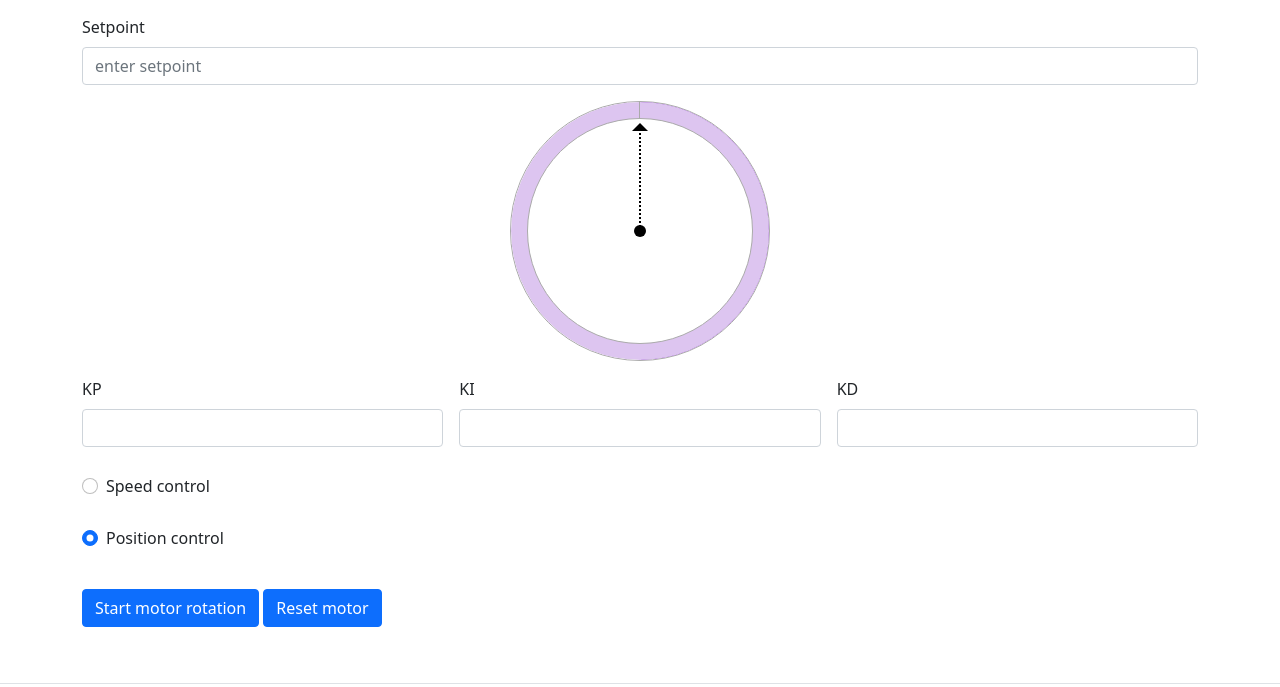
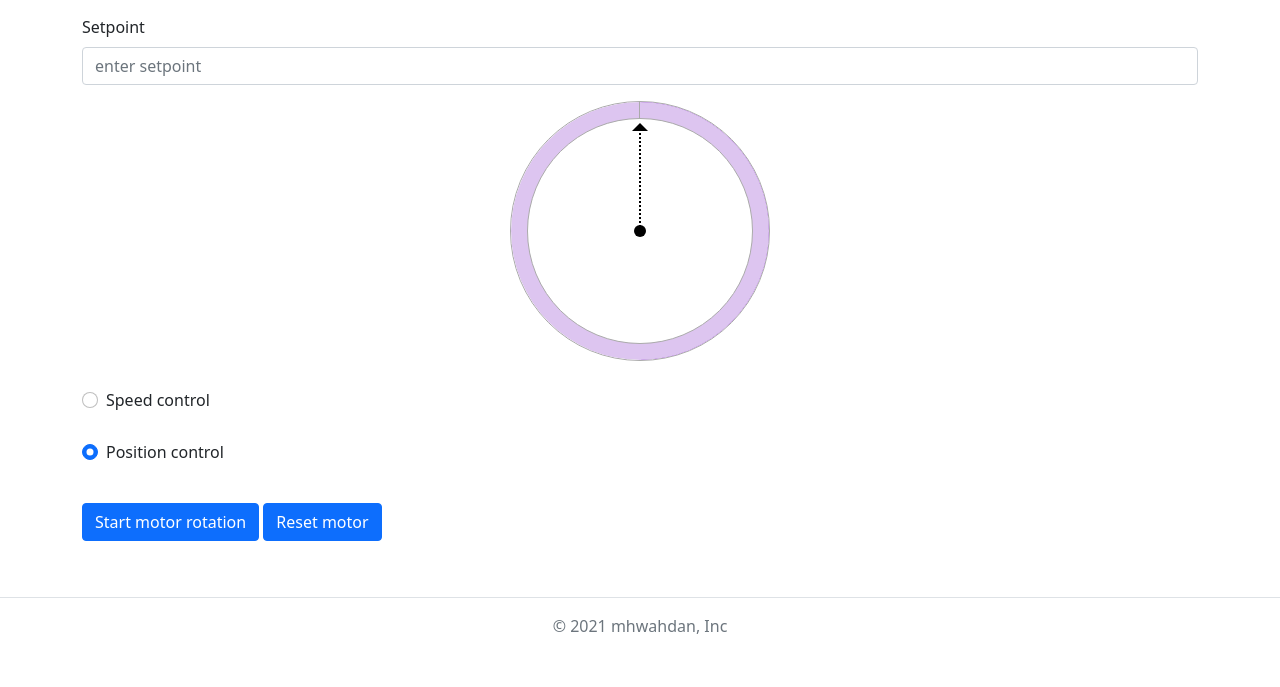
Before and after one commit to mhwahdan/PID-Control, a Django app: page / in a window 1280 px wide. Shown: the part 105-792 px from the top of the page. After the commit the page ends 739 px from the top, so only its background shows below. Run offline with Django 4.2, Linux system fonts and the light colour scheme; some libraries are stand-ins or nearby versions.

Commit message:
more fixes

```diff
--- a/UI/templates/PID/index.html
+++ b/UI/templates/PID/index.html
@@ -49,18 +49,6 @@
                 </div>
                 <div class="container">
                     <div id="slider" style="margin: auto;"></div>
-                </div>
-                <div class="col-md-4">
-                    <label for="KP" class="form-label">KP</label>
-                    <input type="number" step="0.00001" name="kp" class="form-control" id="KP">
-                </div>
-                <div class="col-md-4">
-                    <label for="KI" class="form-label">KI</label>
-                    <input type="number" step="0.00001" name="ki" class="form-control" id="KI">
-                </div>
-                <div class="col-md-4">
-                    <label for="KD" class="form-label">KD</label>
-                    <input type="number" step="0.00001" name="kd" class="form-control" id="KD">
                 </div>
             </div>
             <div class="row g-3" style="margin-top: 1%;margin-bottom: 1%;">
```
Also changed, not shown: UI.png.
